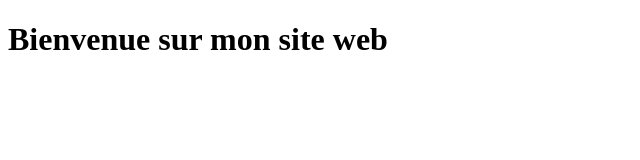
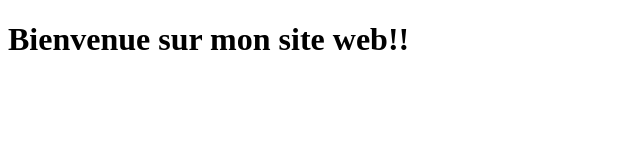
Before and after one commit to OussamaHach/site_de_test, a plain HTML site: page index.html in a window 1280 px wide. Shown: the full height of the page, 0-640 px from the left. Drawn offline with Linux system fonts and the light colour scheme.

Commit message:
changed 1

```diff
--- a/index.html
+++ b/index.html
@@ -6,7 +6,7 @@
     <title>site de test</title>
 </head>
 <body>
-    <h1>Bienvenue sur mon site web</h1>
+    <h1>Bienvenue sur mon site web!!</h1>
 
 </body>
 </html>
```
